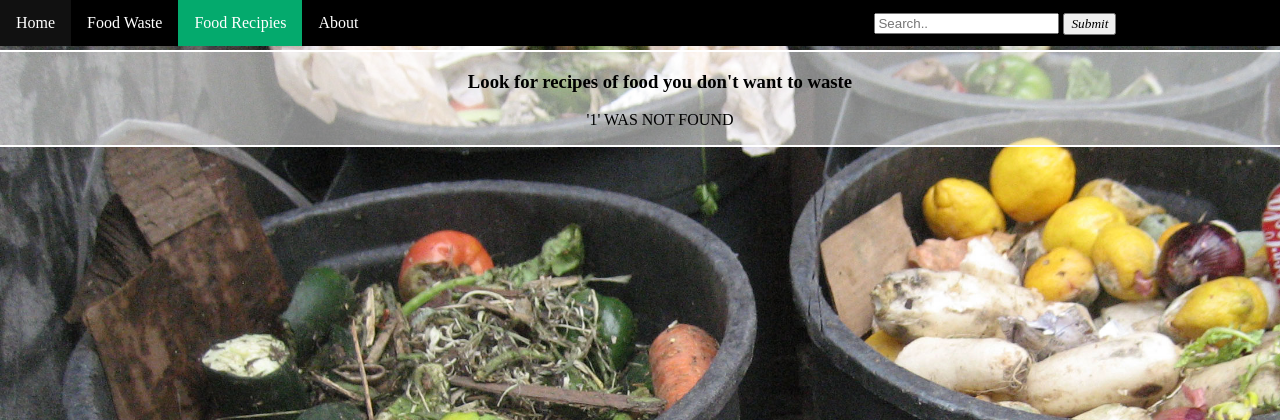
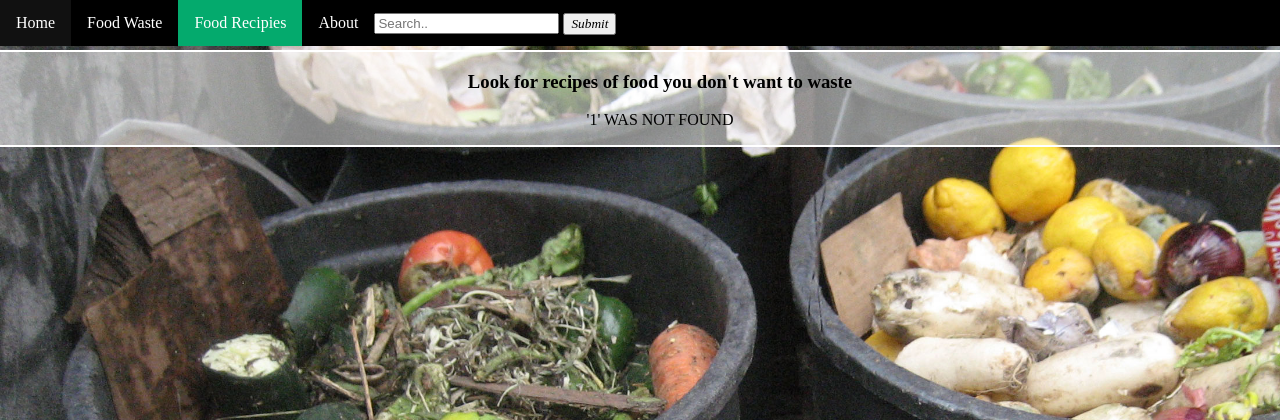
Before and after one commit to MalikKtK/ProjektObligatorisk, a Spring Boot app: page /read/foodrecipes?foodType=1 in a window 1280 px wide; the page is wider, and only the part inside the window is pictured. Shown: the top 420 px of that part. Run offline with Spring Boot 4, Linux system fonts and the light colour scheme.

Commit message:
fix search

```diff
--- a/src/main/resources/static/CssFiles/FoodRecipiesStyle.css
+++ b/src/main/resources/static/CssFiles/FoodRecipiesStyle.css
@@ -82,7 +82,7 @@ body {
 }
 .search-bar {
     margin-top: 13px;
-    margin-left: 500px;
+    margin-left: auto;
 }
 
 .search-bar:hover {
```
